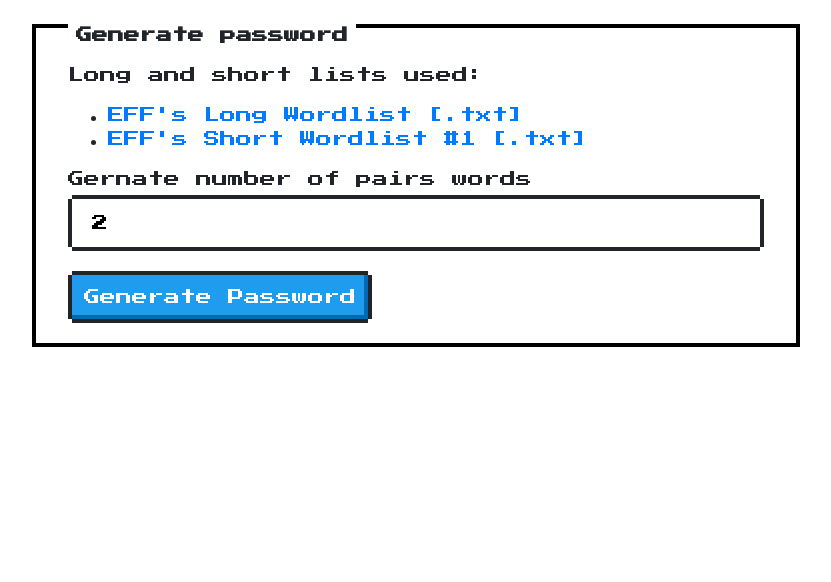
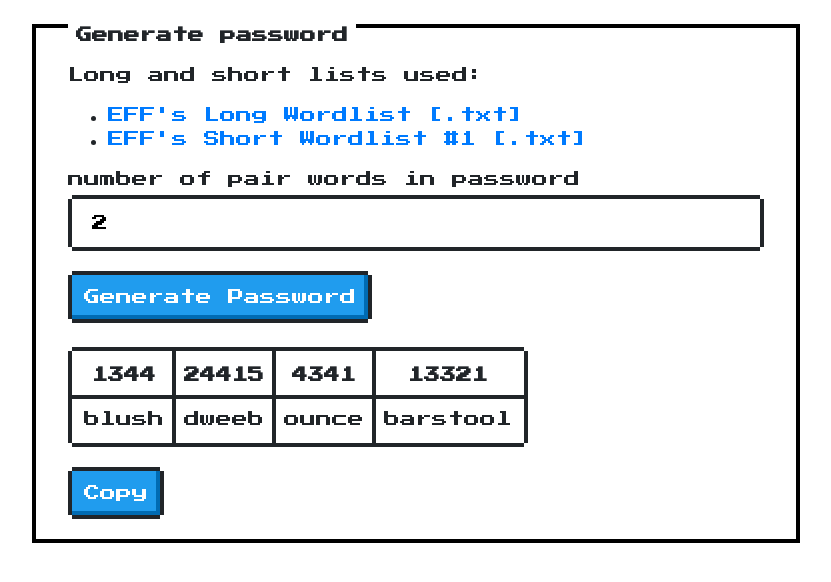
Before and after one commit to SecretBase/nlp, a Svelte app: page / in a window 1280 px wide. Shown: the top 582 px of the page, without its empty margins (224-1055 px from the left). Built offline with nearby package versions, Linux system fonts and the light colour scheme.

Commit message:
feat: copy password to clipboard

```diff
--- a/src/App.svelte
+++ b/src/App.svelte
@@ -8,10 +8,19 @@
   .form > * {
     margin-bottom: 24px;
   }
+
+  .table-wrapper {
+    margin-top: 24px;
+  }
+
+  .table {
+    margin-bottom: 24px;
+  }
 </style>
 
 <script>
   import axios from "axios";
+  import { onMount } from "svelte";
 
   import Button from "./components/Button.svelte";
   import Section from "./components/Section.svelte";
@@ -21,11 +30,14 @@
   import short from "./data/short.json";
 
   let numberOfPairs = 2;
+  let copyTimeout;
 
   let dices = [];
   let words = [];
 
-  function generatePassword(e) {
+  const supportClipboard = Boolean(window.navigator.clipboard);
+
+  function generatePassword() {
     dices = Array.from({ length: numberOfPairs * 2 }, (_, index) => {
       return index % 2 === 0 ? getRandom(4) : getRandom(5);
     });
@@ -34,9 +46,29 @@
       return index % 2 === 0 ? short[dice] : long[dice];
     });
   }
+
+  onMount(() => {
+    generatePassword();
+  });
+
+  function onSubmit(e) {
+    e.preventDefault();
+    generatePassword();
+  }
+
+  function copyToClipboard(e) {
+    e.preventDefault();
+    clearTimeout(copyTimeout);
+    navigator.clipboard.writeText(words.join(" ")).then(() => {
+      e.target.innerText = "Copied!!";
+      copyTimeout = setTimeout(() => {
+        e.target.innerText = "Copy";
+      }, 1500);
+    });
+  }
 </script>
 
-<main class="main-content">
+<main>
   <Section class="with-title">
     <h3 class="title">Generate password</h3>
 
@@ -63,19 +95,23 @@
       </li>
     </ul>
 
-    <div class="form">
+    <form class="form" on:submit="{onSubmit}">
       <div class="nes-field">
-        <label for="number-of-paris">Gernate number of pairs words</label>
+        <label for="number-of-paris">number of pair words in password</label>
         <input
           class="nes-input {$$props.class}"
           id="number-of-pairs"
+          type="number"
           bind:value="{numberOfPairs}"
         />
       </div>
 
+      <Button type="submit">Generate Password</Button>
+    </form>
+
     {#if dices.length > 0 && words.length > 0}
-        <div class="nes-table-responsive">
-          <table class="nes-table is-bordered is-centered">
+      <div class="nes-table-responsive table-wrapper">
+        <table class="nes-table is-bordered is-centered table">
           <thead>
             <tr>
               {#each dices as dice}
@@ -92,11 +128,10 @@
           </tbody>
         </table>
       </div>
+
+      {#if supportClipboard}
+        <Button type="type" handleClick="{copyToClipboard}">Copy</Button>
       {/if}
-    </div>
-
-    <Button type="button" handleClick="{generatePassword}">
-      Generate Password
-    </Button>
+    {/if}
   </Section>
 </main>
```
Also changed, not shown: 1 other file (tests, documents, lock files or other folders). Lines whose indentation alone changed are shown as unchanged.
